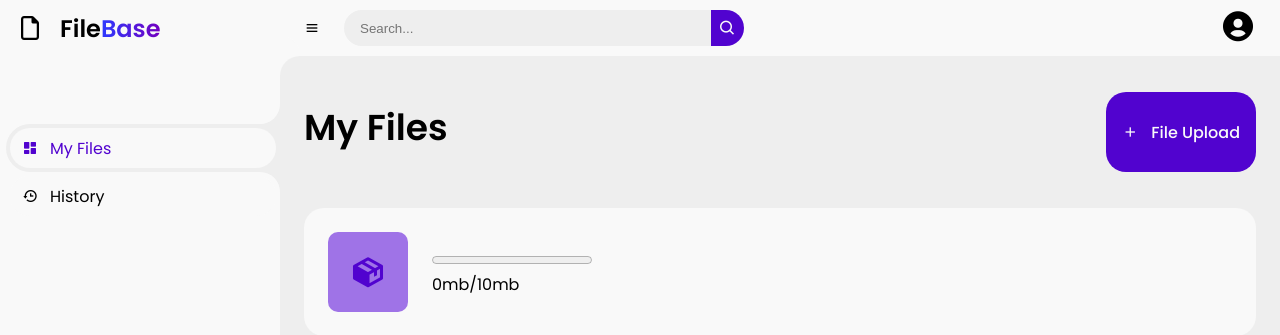
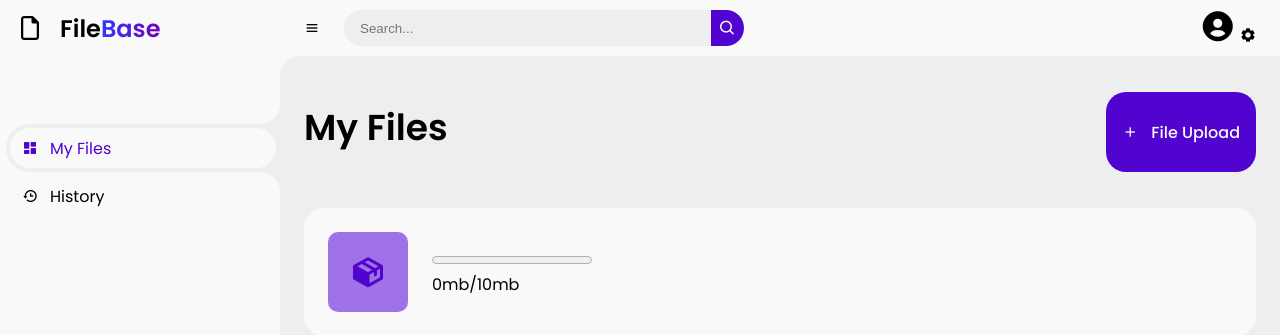
Before and after one commit to LSLCOder/FileBase, a PHP site: page /dashboard.php in a window 1280 px wide. Shown: the top 335 px of the page. Run offline with PHP 8.4, Linux system fonts and the light colour scheme; the visitor is signed in with stand-in values (Sample User, id 1).

Commit message:
Update dashboard.php

```diff
--- a/dashboard.php
+++ b/dashboard.php
@@ -75,6 +75,10 @@ session_start();
                         </div>
                     </div>
                 </div>
+
+                <i class='bx bxs-cog'></i>
+                <!-- Modal Change user -->
+
         </a>
         </nav>
 
```
